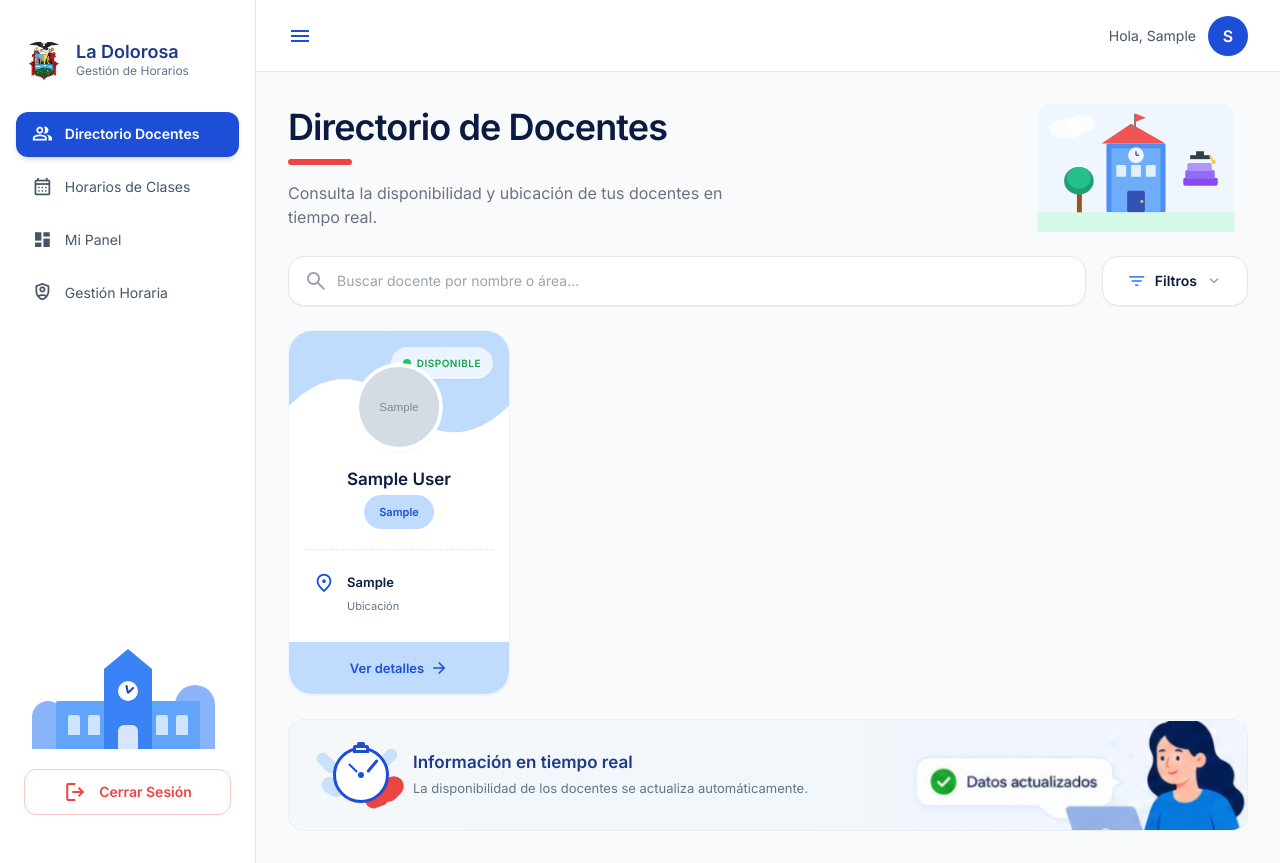
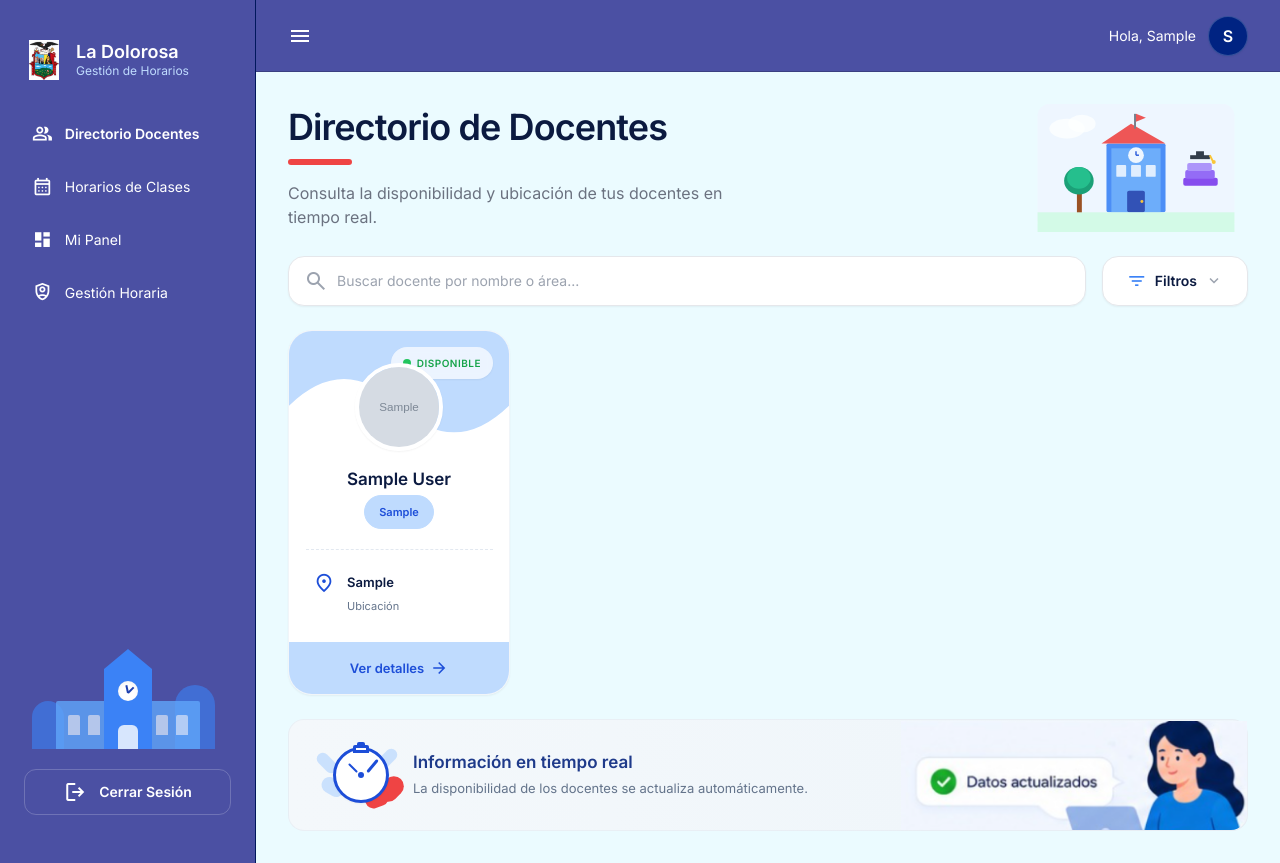
Before and after one commit to anthhouh/Geocampus, a Django app: page / in a window 1280 px wide. Run offline with Django 5.2, Linux system fonts and the light colour scheme; a user stored in the database is signed in; tables that the repository leaves empty hold one stand-in row (values such as "Sample post"); grey boxes marked "Sample" are stand-in pictures; parts of the project's set-up code (start-up, migrations or seed data) failed here and were passed over; some libraries are stand-ins or nearby versions.

Commit message:
UI: update sidebar and header styles for improved aesthetics and user experience

```diff
--- a/templates/base.html
+++ b/templates/base.html
@@ -22,11 +22,11 @@
                         "tertiary": "#944700", "on-tertiary": "#ffffff", "on-background": "#181c21",
                         "secondary-fixed": "#ffdad6", "on-secondary": "#ffffff", "primary": "#005dac",
                         "on-secondary-fixed-variant": "#930010", "surface-container-highest": "#e0e2ea",
-                        "surface": "#f9f9ff", "secondary": "#b6171e", "on-primary-fixed": "#001c3a",
+                        "surface": "#ebfbff", "secondary": "#b6171e", "on-primary-fixed": "#001c3a",
                         "inverse-primary": "#a5c8ff", "inverse-surface": "#2d3037", "on-primary-fixed-variant": "#004786",
                         "on-primary-container": "#fffdff", "primary-container": "#1976d2", "tertiary-container": "#ba5b00",
-                        "background": "#f9f9ff", "inverse-on-surface": "#eff0f9", "on-error-container": "#93000a",
-                        "secondary-container": "#da3433", "surface-bright": "#f9f9ff", "surface-container-lowest": "#ffffff",
+                        "background": "#ebfbff", "inverse-on-surface": "#eff0f9", "on-error-container": "#93000a",
+                        "secondary-container": "#da3433", "surface-bright": "#ebfbff", "surface-container-lowest": "#ffffff",
                         "surface-tint": "#005faf", "error": "#ba1a1a", "secondary-fixed-dim": "#ffb3ac",
                         "tertiary-fixed-dim": "#ffb688", "on-surface": "#181c21", "on-tertiary-fixed": "#311300",
                         "surface-dim": "#d8dae2", "on-secondary-container": "#fffbff", "surface-container-high": "#e6e8f0",
@@ -60,7 +60,7 @@
             grid-template-columns: 52px repeat(5, 1fr);
             grid-template-rows: 36px repeat(11, minmax(50px, auto));
             gap: 0;
-            background: #fff;
+            background: #ffffff;
             border: 1px solid #e0e2ea;
             border-radius: 0.6rem;
             overflow: hidden;
@@ -177,6 +177,23 @@
             0% { transform: scale(1); opacity: 1; }
             100% { transform: scale(0.9) translateY(20px); opacity: 0; }
         }
+
+        /* Page Transitions */
+        .page-transition {
+            animation: pageFadeIn 0.2s cubic-bezier(0.16, 1, 0.3, 1) forwards;
+        }
+        .page-transition-out {
+            animation: pageFadeOut 0.2s cubic-bezier(0.16, 1, 0.3, 1) forwards;
+            pointer-events: none;
+        }
+        @keyframes pageFadeIn {
+            from { opacity: 0; transform: translateY(12px); }
+            to { opacity: 1; transform: translateY(0); }
+        }
+        @keyframes pageFadeOut {
+            from { opacity: 1; transform: translateY(0); }
+            to { opacity: 0; transform: translateY(-12px); }
+        }
     </style>
     <script>
         // Rellena las celdas vacías del grid para crear las líneas de planilla
@@ -198,6 +215,16 @@
     </script>
 </head>
 <body class="bg-background text-on-background font-body-md text-body-md min-h-screen">
+    <script>
+        (function() {
+            try {
+                var navs = window.performance.getEntriesByType("navigation");
+                if (navs.length === 0 || navs[0].type !== "reload") {
+                    document.body.classList.add("page-transition");
+                }
+            } catch (e) {}
+        })();
+    </script>
     {% if messages %}
         <div class="toast-overlay active" id="toast-overlay-django"></div>
         <div class="toast-container" id="toast-container-django">
@@ -293,6 +320,37 @@
                 djangoOverlay.addEventListener('click', () => closeToast());
                 setTimeout(() => closeToast(), 4000);
             }
+
+            // Page Transition Out logic
+            document.querySelectorAll('a').forEach(link => {
+                link.addEventListener('click', function(e) {
+                    if (
+                        this.hostname === window.location.hostname &&
+                        this.getAttribute('href') &&
+                        !this.getAttribute('href').startsWith('#') &&
+                        !this.getAttribute('href').startsWith('javascript:') &&
+                        this.getAttribute('target') !== '_blank' &&
+                        !e.ctrlKey &&
+                        !e.metaKey
+                    ) {
+                        e.preventDefault();
+                        const href = this.getAttribute('href');
+                        document.body.classList.remove('page-transition');
+                        document.body.classList.add('page-transition-out');
+                        setTimeout(() => {
+                            window.location.href = href;
+                        }, 2500); // Debe coincidir con la duración de pageFadeOut
+                    }
+                });
+            });
+
+            // Restore body class on BFCache restore (Back/Forward navigation)
+            window.addEventListener('pageshow', function (event) {
+                if (event.persisted) {
+                    document.body.classList.remove('page-transition-out');
+                    document.body.classList.add('page-transition');
+                }
+            });
         });
     </script>
 
--- a/templates/base_app.html
+++ b/templates/base_app.html
@@ -7,34 +7,34 @@
     <div id="sidebar-overlay" class="fixed inset-0 bg-black/50 z-40 hidden md:hidden transition-opacity duration-300 opacity-0" onclick="toggleSidebar()"></div>
 
     <!-- SideNavBar -->
-    <nav id="sidebar" class="bg-white border-r border-[#e2e8f0] fixed left-0 top-0 h-full w-64 flex flex-col justify-between py-6 z-50 transform -translate-x-full md:translate-x-0 transition-transform duration-300 ease-in-out">
+    <nav id="sidebar" class="bg-[#4B50A3] border-r border-[#00175c] fixed left-0 top-0 h-full w-64 flex flex-col justify-between py-6 z-50 transform -translate-x-full md:translate-x-0 transition-transform duration-300 ease-in-out">
         <div>
             <div class="px-6 mb-8 mt-4 flex items-center gap-3">
                 <div class="w-10 h-10 flex items-center justify-center cursor-pointer select-none shrink-0">
                     <img src="{% static 'images/logo_dolorosa.png' %}" alt="Logo" class="max-w-full max-h-full object-contain" onerror="this.style.display='none'">
                 </div>
                 <div>
-                    <h1 class="text-lg font-bold text-[#1e3a8a] leading-tight">La Dolorosa</h1>
-                    <p class="text-xs text-[#64748b] font-medium">Gestión de Horarios</p>
+                    <h1 class="text-lg font-bold text-white leading-tight">La Dolorosa</h1>
+                    <p class="text-xs text-blue-200 font-medium">Gestión de Horarios</p>
                 </div>
             </div>
 
             <div class="px-4 flex flex-col gap-2">
                 <!-- Directorio -->
-                <a href="{% url 'horarios:index' %}" class="cursor-pointer flex items-center gap-3 px-4 py-3 rounded-xl {% if request.resolver_match.url_name == 'index' %}bg-[#1d4ed8] text-white shadow-md font-semibold{% else %}text-[#475569] hover:bg-slate-50 font-medium{% endif %} text-sm transition-all duration-200">
+                <a href="{% url 'horarios:index' %}" class="cursor-pointer flex items-center gap-3 px-4 py-3 rounded-xl {% if request.resolver_match.url_name == 'index' %}text-white font-bold{% else %}text-white hover:bg-white/5 font-medium{% endif %} text-sm transition-all duration-200">
                     <span class="material-symbols-outlined" style="font-size: 1.3rem;">group</span>
                     Directorio Docentes
                 </a>
 
                 <!-- Horarios Cursos -->
-                <a href="{% url 'horarios:horarios_curso' %}" class="cursor-pointer flex items-center gap-3 px-4 py-3 rounded-xl {% if request.resolver_match.url_name == 'horarios_curso' %}bg-[#1d4ed8] text-white shadow-md font-semibold{% else %}text-[#475569] hover:bg-slate-50 font-medium{% endif %} text-sm transition-all duration-200">
+                <a href="{% url 'horarios:horarios_curso' %}" class="cursor-pointer flex items-center gap-3 px-4 py-3 rounded-xl {% if request.resolver_match.url_name == 'horarios_curso' %}text-white font-bold{% else %}text-white hover:bg-white/5 font-medium{% endif %} text-sm transition-all duration-200">
                     <span class="material-symbols-outlined" style="font-size: 1.3rem;">calendar_month</span>
                     Horarios de Clases
                 </a>
 
                 <!-- Dashboard (Solo Docentes o Admins) -->
                 {% if user.is_authenticated and user.is_docente or user.is_admin or user.is_superuser %}
-                <a href="{% url 'horarios:dashboard_docente' %}" class="cursor-pointer flex items-center gap-3 px-4 py-3 rounded-xl {% if request.resolver_match.url_name == 'dashboard_docente' %}bg-[#1d4ed8] text-white shadow-md font-semibold{% else %}text-[#475569] hover:bg-slate-50 font-medium{% endif %} text-sm transition-all duration-200">
+                <a href="{% url 'horarios:dashboard_docente' %}" class="cursor-pointer flex items-center gap-3 px-4 py-3 rounded-xl {% if request.resolver_match.url_name == 'dashboard_docente' %}text-white font-bold{% else %}text-white hover:bg-white/5 font-medium{% endif %} text-sm transition-all duration-200">
                     <span class="material-symbols-outlined" style="font-size: 1.3rem; font-variation-settings: 'FILL' 1;">dashboard</span>
                     Mi Panel
                 </a>
@@ -42,12 +42,12 @@
 
                 <!-- Gestión Horaria (Acceso Administradores) -->
                 {% if user.is_authenticated and user.is_admin or user.is_superuser %}
-                <a href="{% url 'horarios:gestion_dashboard' %}" class="cursor-pointer flex items-center gap-3 px-4 py-3 rounded-xl {% if 'gestion' in request.path %}bg-[#1d4ed8] text-white shadow-md font-semibold{% else %}text-[#475569] hover:bg-slate-50 font-medium{% endif %} text-sm transition-all duration-200">
+                <a href="{% url 'horarios:gestion_dashboard' %}" class="cursor-pointer flex items-center gap-3 px-4 py-3 rounded-xl {% if 'gestion' in request.path %}text-white font-bold{% else %}text-white hover:bg-white/5 font-medium{% endif %} text-sm transition-all duration-200">
                     <span class="material-symbols-outlined" style="font-size: 1.3rem;">shield_person</span>
                     Gestión Horaria
                 </a>
                 {% else %}
-                <a href="#" onclick="event.preventDefault(); showGlobalToast('Se requieren permisos de administrador para acceder a esta sección.', 'error');" class="cursor-pointer flex items-center gap-3 px-4 py-3 rounded-xl text-[#475569] hover:bg-slate-50 font-medium text-sm transition-all duration-200">
+                <a href="#" onclick="event.preventDefault(); showGlobalToast('Se requieren permisos de administrador para acceder a esta sección.', 'error');" class="cursor-pointer flex items-center gap-3 px-4 py-3 rounded-xl text-white hover:bg-white/5 font-medium text-sm transition-all duration-200">
                     <span class="material-symbols-outlined" style="font-size: 1.3rem;">shield_person</span>
                     Gestión Horaria
                 </a>
@@ -63,7 +63,7 @@
                 <div class="absolute right-4 bottom-0 w-10 h-16 bg-[#3b82f6] rounded-t-full opacity-60"></div>
 
                 <!-- Main Building Wings -->
-                <div class="w-36 h-12 bg-[#60a5fa] relative flex justify-center items-end rounded-t-sm">
+                <div class="w-36 h-12 bg-[#60a5fa] opacity-80 relative flex justify-center items-end rounded-t-sm">
                     <!-- Windows -->
                     <div class="absolute w-full h-full flex justify-around items-center px-2">
                         <div class="w-3 h-5 bg-white opacity-70 rounded-t-sm"></div>
@@ -87,12 +87,12 @@
                 </div>
             </div>
             {% if user.is_authenticated %}
-            <a href="{% url 'horarios:logout' %}" class="cursor-pointer flex items-center gap-3 px-4 py-2.5 rounded-xl border border-[#ef4444]/30 text-[#ef4444] hover:bg-[#fef2f2] font-semibold text-sm transition-all duration-200 justify-center">
+            <a href="{% url 'horarios:logout' %}" class="cursor-pointer flex items-center gap-3 px-4 py-2.5 rounded-xl border border-white/20 text-white hover:bg-white/10 font-semibold text-sm transition-all duration-200 justify-center">
                 <span class="material-symbols-outlined">logout</span>
                 Cerrar Sesión
             </a>
             {% else %}
-            <a href="{% url 'horarios:login' %}" class="cursor-pointer flex items-center gap-3 px-4 py-2.5 rounded-xl bg-[#1d4ed8] text-white hover:bg-[#1e40af] font-semibold text-sm transition-all duration-200 justify-center">
+            <a href="{% url 'horarios:login' %}" class="cursor-pointer flex items-center gap-3 px-4 py-2.5 rounded-xl bg-white/10 text-white hover:bg-white/20 font-semibold text-sm transition-all duration-200 justify-center">
                 <span class="material-symbols-outlined">login</span>
                 Iniciar Sesión
             </a>
@@ -103,9 +103,9 @@
     <!-- Main Content Wrapper -->
     <div id="main-content" class="flex-1 flex flex-col md:ml-64 relative h-full transition-[margin] duration-300 ease-in-out">
         <!-- TopNavBar -->
-        <header class="sticky top-0 z-40 w-full h-[72px] flex justify-between items-center px-8 bg-white border-b border-[#e2e8f0]">
+        <header class="sticky top-0 z-40 w-full h-[72px] flex justify-between items-center px-8 bg-[#4B50A3] border-b border-[#3b3f81]">
             <div class="flex items-center gap-4">
-                <button onclick="toggleSidebar()" class="material-symbols-outlined text-[#1d4ed8] cursor-pointer hover:bg-slate-50 p-2 -ml-2 rounded-full transition-colors border-none bg-transparent">menu</button>
+                <button onclick="toggleSidebar()" class="material-symbols-outlined text-white cursor-pointer hover:bg-white/10 p-2 -ml-2 rounded-full transition-colors border-none bg-transparent">menu</button>
             </div>
 
             <div class="hidden md:flex items-center w-96 relative invisible">
@@ -114,8 +114,8 @@
 
             <div class="flex items-center gap-3">
                 {% if user.is_authenticated %}
-                <span class="text-sm font-medium text-[#475569] hidden sm:block">Hola, {{ user.first_name|default:user.username }}</span>
-                <div class="w-10 h-10 rounded-full bg-[#1d4ed8] flex items-center justify-center text-white font-bold cursor-pointer shadow-sm">
+                <span class="text-sm font-medium text-white hidden sm:block">Hola, {{ user.first_name|default:user.username }}</span>
+                <div class="w-10 h-10 rounded-full bg-[#002382] border border-white/20 flex items-center justify-center text-white font-bold cursor-pointer shadow-sm">
                     {{ user.first_name|first|default:user.username|first|upper }}
                 </div>
                 {% endif %}
@@ -123,7 +123,7 @@
         </header>
 
         <!-- Canvas -->
-        <main class="flex-1 overflow-y-auto p-8 bg-[#f8fafc]">
+        <main class="flex-1 overflow-y-auto p-8 bg-transparent">
             {% block content %}{% endblock %}
         </main>
     </div>
```
